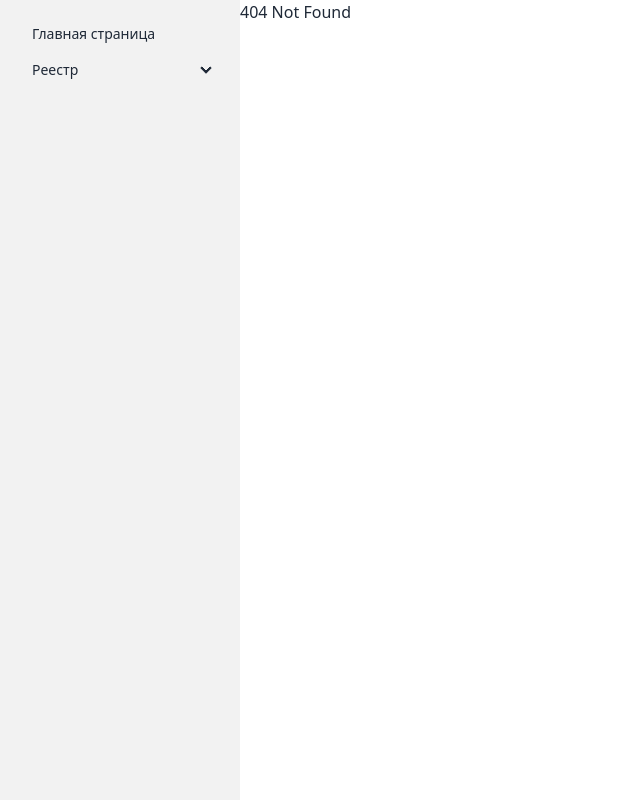
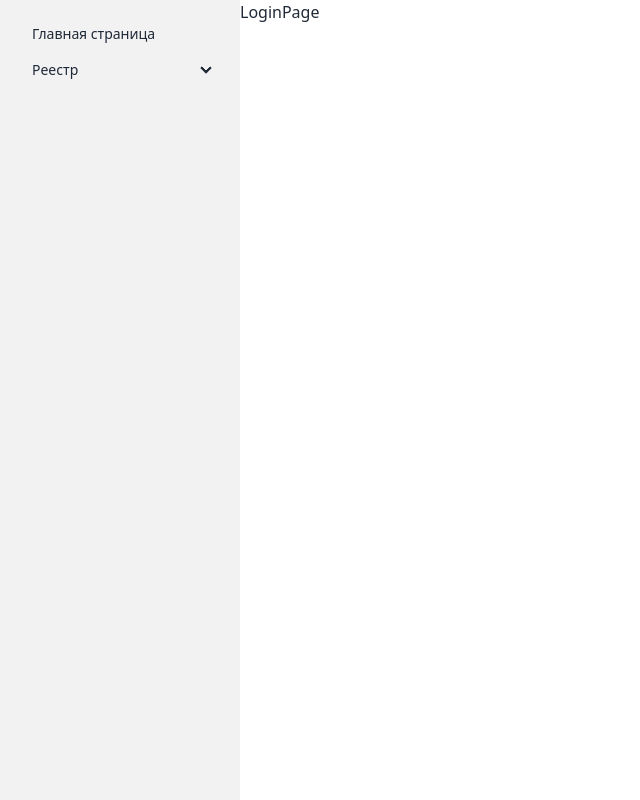
Before and after one commit to AsilbekKarimov/pos, a React (Create React App) app: page /login in a window 1280 px wide. Before the commit this address had no page. Shown: the whole page, without its empty margins (0-640 px from the left). Built offline with nearby package versions, Linux system fonts and the light colour scheme.

Commit message:
Created Private route'

```diff
--- a/src/App.js
+++ b/src/App.js
@@ -3,7 +3,7 @@ import RouterConfig from "./router/Router";
 import Sidebar from "./components/sidebar/Sidebar";
 
 function App() {
-  const isAuth = true;
+  const isAuth = false;
   return (
     <>
       <div className="flex"></div>
--- /dev/null
+++ b/src/pages/login/LoginPage.js
@@ -0,0 +1,9 @@
+import React from 'react'
+
+const LoginPage = () => {
+  return (
+    <div>LoginPage</div>
+  )
+}
+
+export default LoginPage
--- a/src/router/Router.js
+++ b/src/router/Router.js
@@ -3,6 +3,7 @@ import { useRoutes, Navigate } from "react-router-dom";
 import Loadable from "../layouts/full/Loadable";
 import App from "../App";
 import PrivateRoute from "../components/privateRoute/PrivateRoute";
+import LoginPage from "../pages/login/LoginPage";
 
 const FiscalModules = Loadable(
   lazy(() => import("../pages/fiscalModules/FiscalModule"))
@@ -18,7 +19,6 @@ const RouterConfig = ({ isAuth }) => {
     {
       path: "/",
       element: <Navigate to="/app" />,
-      errorElement: <div>ERROR</div>,
       children: [
         {
           path: "app",
@@ -42,10 +42,27 @@ const RouterConfig = ({ isAuth }) => {
         },
       ],
     },
-    { path: "*", element: <div>404 Not Found</div> },
+    {
+      path: "/login",
+      element: <LoginPage />,
+    },
+    {
+      path: "*",
+      element: <Navigate to={isAuth ? "/app" : "/login"} />,
+    },
   ]);
 
-  return <Suspense fallback={<div>Loading...</div>}>{routes}</Suspense>;
+  return (
+    <Suspense
+      fallback={
+        <div className="loading loading-spinner loading-lg flex justify-center items-center h-screen mx-auto">
+          Loading...
+        </div>
+      }
+    >
+      {routes}
+    </Suspense>
+  );
 };
 
 export default RouterConfig;
```
